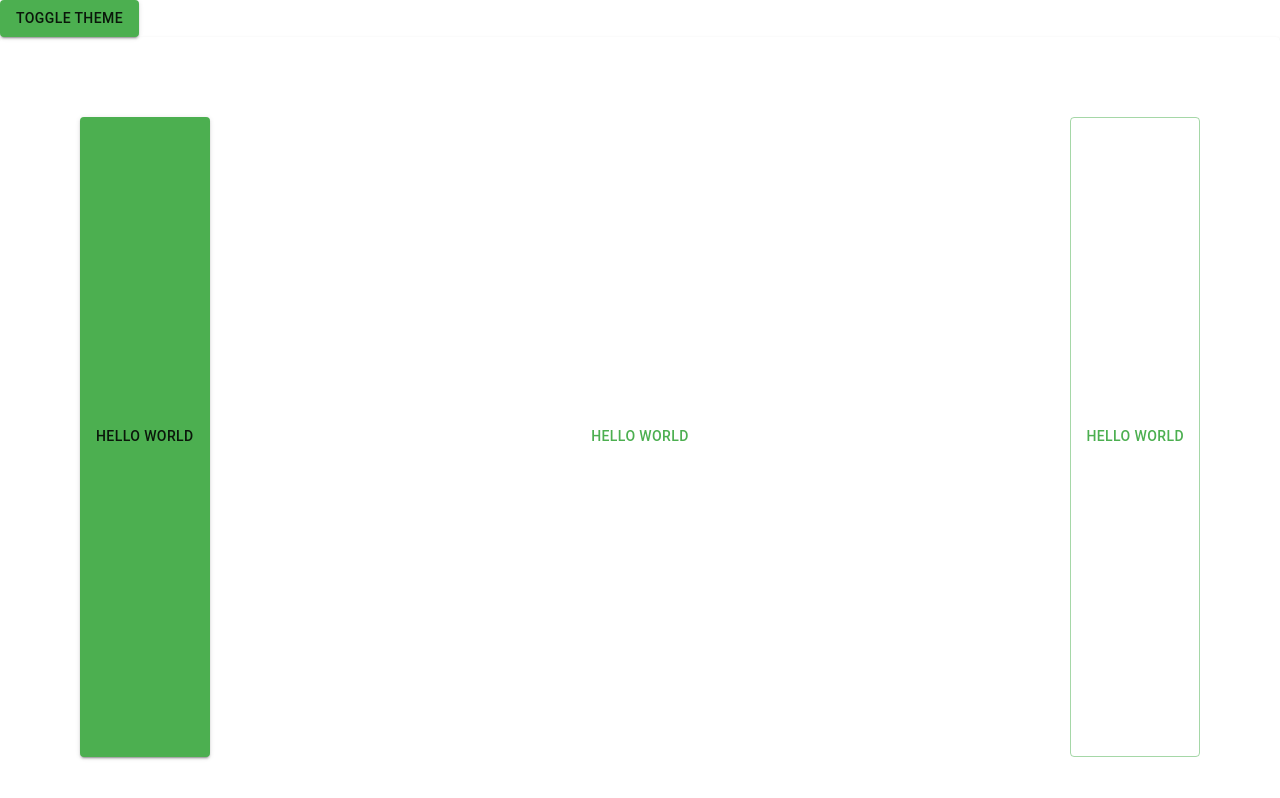
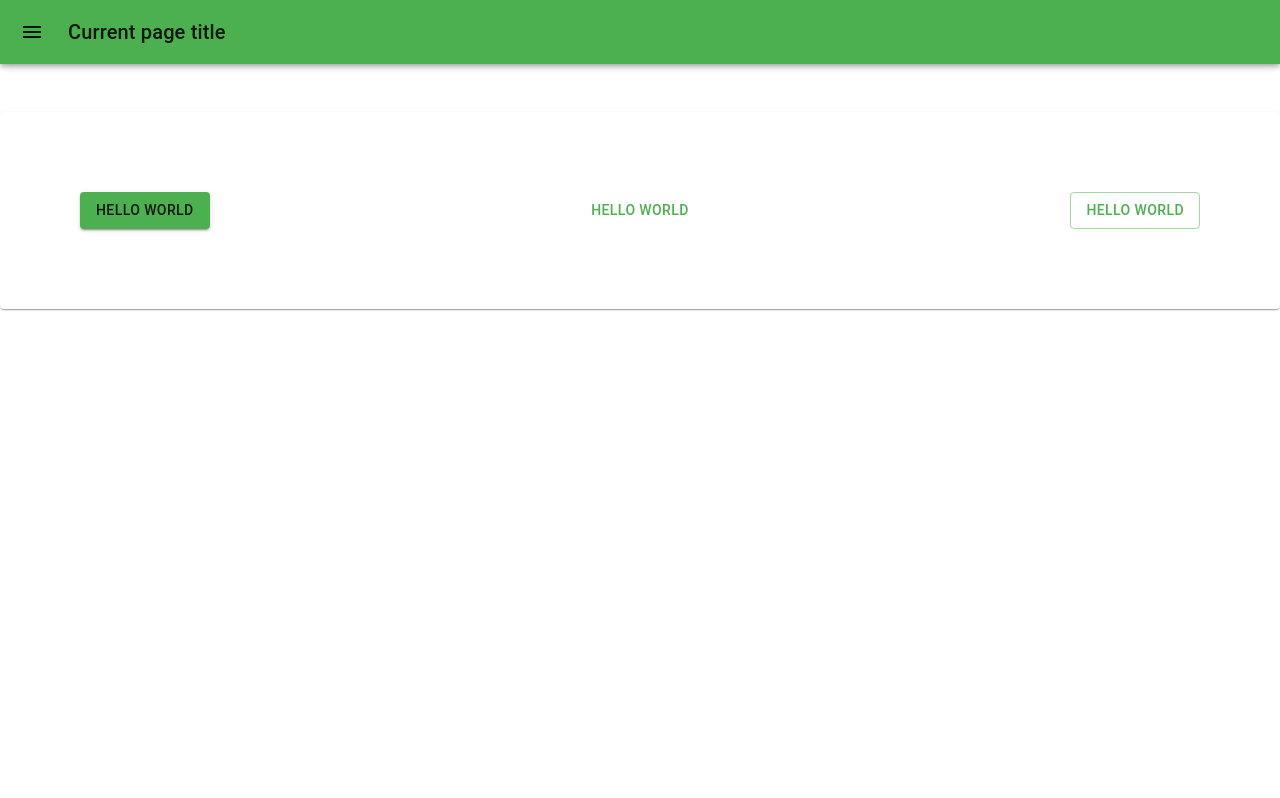
Before and after one commit to MaksimAndreevich/portfolio, a Next.js app: page / in a window 1280 px wide. Built offline with nearby package versions, Linux system fonts and the light colour scheme.

Commit message:
dashboard draft

```diff
--- a/src/app/layout.tsx
+++ b/src/app/layout.tsx
@@ -1,6 +1,8 @@
 import type { Metadata } from "next";
-import "./globals.css";
-import ThemeRegistry from "./components/ThemeRegistry";
+import "../globals.css";
+import ThemeRegistry from "../components/ThemeRegistry";
+import Dashboard from "@/components/Dashboard";
+import { Box } from "@mui/material";
 
 export const metadata: Metadata = {
   title: "Portfolio",
@@ -15,7 +17,14 @@ export default function RootLayout({
   return (
     <html lang="en">
       <body>
-        <ThemeRegistry options={{ key: "mui" }}>{children}</ThemeRegistry>
+        <ThemeRegistry options={{ key: "mui" }}>
+          {
+            <Box>
+              <Dashboard />
+              {children}
+            </Box>
+          }
+        </ThemeRegistry>
       </body>
     </html>
   );
--- /dev/null
+++ b/src/components/Dashboard/index.tsx
@@ -0,0 +1,126 @@
+"use client";
+
+import * as React from "react";
+import AppBar from "@mui/material/AppBar";
+import Box from "@mui/material/Box";
+import CssBaseline from "@mui/material/CssBaseline";
+import Divider from "@mui/material/Divider";
+import Drawer from "@mui/material/Drawer";
+import IconButton from "@mui/material/IconButton";
+import InboxIcon from "@mui/icons-material/MoveToInbox";
+import List from "@mui/material/List";
+import ListItem from "@mui/material/ListItem";
+import ListItemButton from "@mui/material/ListItemButton";
+import ListItemIcon from "@mui/material/ListItemIcon";
+import ListItemText from "@mui/material/ListItemText";
+import MailIcon from "@mui/icons-material/Mail";
+import MenuIcon from "@mui/icons-material/Menu";
+import Toolbar from "@mui/material/Toolbar";
+import Typography from "@mui/material/Typography";
+
+const drawerWidth = 240;
+
+export default function Dashboard() {
+  const [open, setOpen] = React.useState(false);
+
+  const handleDrawerToggle = () => {
+    setOpen(!open);
+  };
+
+  React.useEffect(() => {
+    console.log("upd dash");
+  }, []);
+
+  const drawer = (
+    <div>
+      <Toolbar />
+      <Divider />
+      <List>
+        {["About Me", "Contact"].map((text, index) => (
+          <ListItem key={text} disablePadding>
+            <ListItemButton>
+              <ListItemIcon>
+                <MailIcon />
+              </ListItemIcon>
+              <ListItemText primary={text} />
+            </ListItemButton>
+          </ListItem>
+        ))}
+      </List>
+      <Divider />
+      <List>
+        {["Todo List", "Calc", "Weather"].map((text, index) => (
+          <ListItem key={text} disablePadding>
+            <ListItemButton>
+              <ListItemIcon>
+                <MailIcon />
+              </ListItemIcon>
+              <ListItemText primary={text} />
+            </ListItemButton>
+          </ListItem>
+        ))}
+      </List>
+    </div>
+  );
+
+  return (
+    <Box sx={{ display: "flex" }}>
+      <AppBar
+        position="fixed"
+        sx={{
+          width: { sm: "100%" },
+          ml: { sm: `${drawerWidth}px` },
+        }}
+      >
+        <Toolbar>
+          <IconButton
+            color="inherit"
+            aria-label="open drawer"
+            edge="start"
+            onClick={handleDrawerToggle}
+            sx={{ mr: 2 }}
+          >
+            <MenuIcon />
+          </IconButton>
+          <Typography variant="h6" noWrap component="div">
+            Current page title
+          </Typography>
+        </Toolbar>
+      </AppBar>
+      <Box
+        component="nav"
+        sx={{ width: { sm: drawerWidth }, flexShrink: { sm: 0 } }}
+        aria-label="mailbox folders"
+      >
+        {/* The implementation can be swapped with js to avoid SEO duplication of links. */}
+        <Drawer
+          variant="temporary"
+          open={open}
+          onClose={handleDrawerToggle}
+          ModalProps={{
+            keepMounted: true, // Better open performance on mobile.
+          }}
+          sx={{
+            display: { xs: "block", sm: "none" },
+            "& .MuiDrawer-paper": {
+              boxSizing: "border-box",
+              width: drawerWidth,
+            },
+          }}
+        >
+          {drawer}
+        </Drawer>
+      </Box>
+      <Box
+        component="main"
+        sx={{
+          flexGrow: 1,
+          p: 3,
+          width: { sm: "100%" },
+        }}
+      >
+        <Toolbar />
+      </Box>
+    </Box>
+  );
+}
--- a/src/app/components/ThemeRegistry/index.tsx
+++ b/src/components/ThemeRegistry/index.tsx
@@ -79,12 +79,6 @@ export default function ThemeRegistry(props: IThemeRegistryProps) {
     <CacheProvider value={cache}>
       <ThemeProvider theme={theme}>
         <CssBaseline />
-        <Button
-          variant={"contained"}
-          onClick={() => setMode(mode === "dark" ? "light" : "dark")}
-        >
-          toggle theme
-        </Button>
         {children}
       </ThemeProvider>
     </CacheProvider>
```
Also changed, not shown: src/app/pet-projects/page.tsx (added, +16 -0 lines), src/app/pet-projects/todo/page.tsx (added, +16 -0 lines), src/globals.css (renamed from src/app/globals.css).
